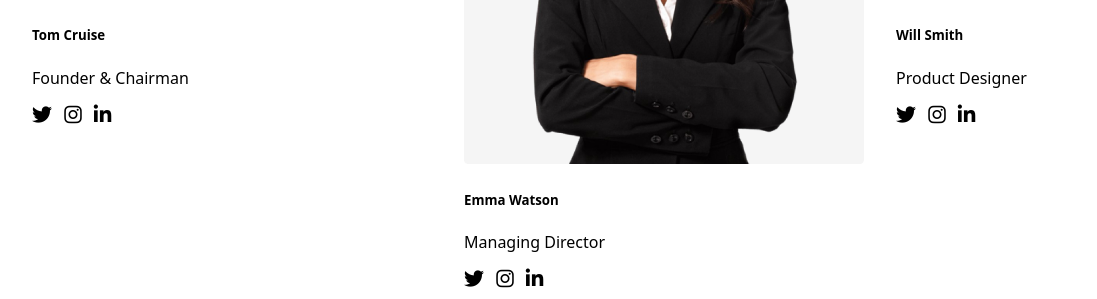
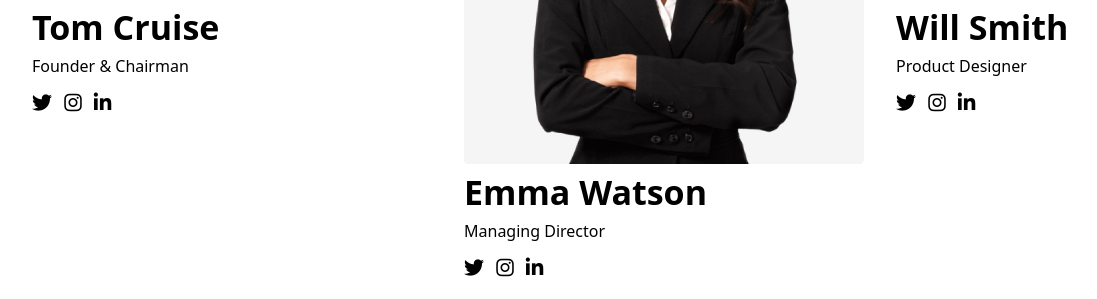
Before and after one commit to Bledioni/primexTech, a PHP site: page /inc/about.php in a window 1400 px wide. Shown: the part 1480-1779 px from the top of the page, without its empty margins (80-1177 px from the left). After the commit the page ends 1757 px from the top, so only its background shows below. Run offline with PHP 8.4, Linux system fonts and the light colour scheme; the visitor is signed in with stand-in values (Sample User, id 1); data that the repository does not hold is empty; some libraries are stand-ins or nearby versions.

Commit message:
Updated About

```diff
--- a/display/css/about.css
+++ b/display/css/about.css
@@ -115,3 +115,16 @@ body{
     font-size: 20px;
 
 }
+.staff-details-container p{
+
+    margin-top: 0;
+
+}
+
+.staff-details-container h5{
+
+    margin-bottom: 5px;
+    font-size: 34px;
+    margin-top: 0;
+
+}
```
